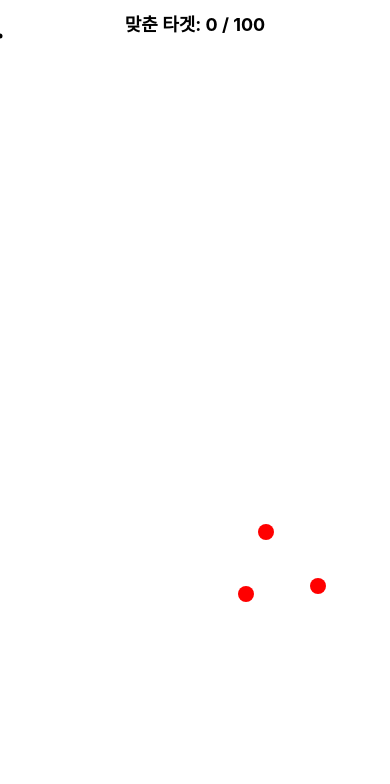
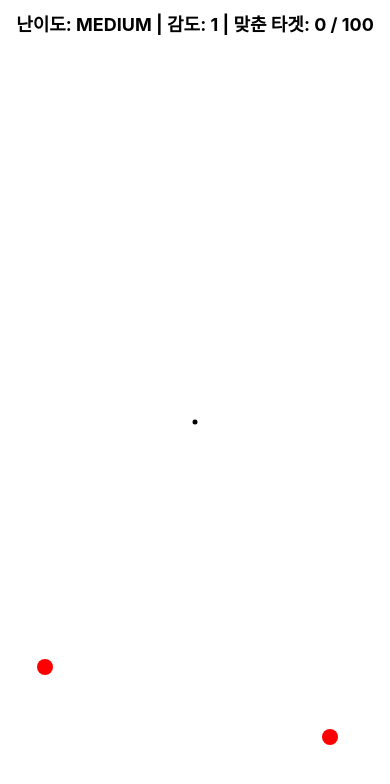
Before and after one commit to jojayeon/Aim_Practice, a React (Create React App) app in the folder aim-practice/: page /game in a window 390 px wide. Shown: the top 784 px of the page. Built offline with nearby package versions, Linux system fonts and the light colour scheme.

Commit message:
:package: 감도 적용

```diff
--- a/aim-practice/src/pages/GamePage.tsx
+++ b/aim-practice/src/pages/GamePage.tsx
@@ -1,6 +1,5 @@
-// src/pages/GamePage.tsx
 import React, { useState, useEffect, useRef } from 'react';
-import { useNavigate } from 'react-router-dom';
+import { useNavigate, useLocation } from 'react-router-dom';
 import TargetItem from '../components/TargetItem';
 import styles from '../styles/GamePage.module.css';
 
@@ -12,71 +11,39 @@ interface Target {
 }
 
 const TOTAL_TARGETS = 100;
-const SENSITIVITY = 3.0; // 감도 2배
 
 const GamePage: React.FC = () => {
   const navigate = useNavigate();
+  const location = useLocation();
+  const playAreaRef = useRef<HTMLDivElement>(null);
   const [targets, setTargets] = useState<Target[]>([]);
   const [hitCount, setHitCount] = useState(0);
+  const spawnedCount = useRef(0);
 
-  const spawnedCount = useRef(0);
-  const playAreaRef = useRef<HTMLDivElement>(null);
-  const aimRef = useRef<HTMLDivElement>(null);
-  const aimPos = useRef({ x: window.innerWidth / 2, y: window.innerHeight / 2 });
+  // 난이도 설정
+  const difficultyLevels = {
+    easy: { interval: 1000, lifetime: 2000, size: 30 },
+    medium: { interval: 700, lifetime: 1400, size: 16 },
+    hard: { interval: 500, lifetime: 1000, size: 12 },
+  } as const;
 
-  const spawnIntervalMs = 700;
-  const lifetimeMs = 1400;
+  type Difficulty = keyof typeof difficultyLevels;
 
-  // Pointer Lock
-  useEffect(() => {
-    const handleMouseMove = (e: MouseEvent) => {
-      if (!aimRef.current) return;
+  // StartPage에서 전달받은 난이도, 감도
+  const { difficulty = 'medium', sensitivity = 1 } = location.state || {};
+  const settings = difficultyLevels[difficulty as Difficulty];
 
-      aimPos.current.x += e.movementX * SENSITIVITY;
-      aimPos.current.y += e.movementY * SENSITIVITY;
+  const spawnIntervalMs = settings.interval;
+  const lifetimeMs = settings.lifetime;
+  const targetSize = settings.size;
 
-      // 화면 경계 제한
-      aimPos.current.x = Math.max(0, Math.min(window.innerWidth, aimPos.current.x));
-      aimPos.current.y = Math.max(0, Math.min(window.innerHeight, aimPos.current.y));
+  // 조준점 위치 상태 (픽셀 단위), 초기 화면 중앙
+  const [aimPos, setAimPos] = useState({
+    x: window.innerWidth / 2,
+    y: window.innerHeight / 2,
+  });
 
-      aimRef.current.style.left = `${aimPos.current.x}px`;
-      aimRef.current.style.top = `${aimPos.current.y}px`;
-    };
-
-    document.addEventListener('mousemove', handleMouseMove);
-    return () => document.removeEventListener('mousemove', handleMouseMove);
-  }, []);
-
-  const requestPointerLock = () => {
-    playAreaRef.current?.requestPointerLock();
-  };
-
-  // 클릭 처리
-  const handleClick = () => {
-    const aimX = aimPos.current.x;
-    const aimY = aimPos.current.y;
-
-    const playArea = playAreaRef.current;
-    if (!playArea) return;
-
-    const rect = playArea.getBoundingClientRect();
-    const width = rect.width;
-    const height = rect.height;
-
-    for (const target of targets) {
-      const targetX = (target.x / 100) * width + rect.left;
-      const targetY = (target.y / 100) * height + rect.top;
-
-      const distance = Math.hypot(targetX - aimX, targetY - aimY);
-      if (distance <= 8.2) {
-        setHitCount((prev) => prev + 1);
-        setTargets((prev) => prev.filter(t => t.id !== target.id));
-        break;
-      }
-    }
-  };
-
-  // 타겟 생성
+  // 타겟 생성 로직
   useEffect(() => {
     const interval = setInterval(() => {
       if (spawnedCount.current >= TOTAL_TARGETS) {
@@ -85,29 +52,84 @@ const GamePage: React.FC = () => {
       }
       const newTarget: Target = {
         id: crypto.randomUUID(),
-        x: Math.random() * 88 + 10,
+        x: Math.random() * 88 + 10, // 플레이 영역 내 적당한 위치
         y: Math.random() * 85 + 10,
         createdAt: Date.now(),
       };
       setTargets((prev) => [...prev, newTarget]);
       spawnedCount.current += 1;
     }, spawnIntervalMs);
+
     return () => clearInterval(interval);
-  }, []);
+  }, [spawnIntervalMs]);
 
-  // 타겟 제거
+  // 타겟 제거 로직
   useEffect(() => {
     const cleanup = setInterval(() => {
       const now = Date.now();
-      setTargets(prev => prev.filter(t => now - t.createdAt < lifetimeMs));
+      setTargets((prev) => prev.filter((t) => now - t.createdAt < lifetimeMs));
     }, 500);
+
     return () => clearInterval(cleanup);
-  }, []);
+  }, [lifetimeMs]);
 
-  // 게임 종료
+  // pointer lock 및 감도 적용 마우스 이동 처리
+  useEffect(() => {
+    const handleMove = (e: MouseEvent) => {
+      setAimPos((pos) => {
+        let newX = pos.x + e.movementX * sensitivity;
+        let newY = pos.y + e.movementY * sensitivity;
+
+        // 화면 밖으로 나가지 않도록 제한
+        newX = Math.min(Math.max(newX, 0), window.innerWidth);
+      newY = Math.min(Math.max(newY, 0), window.innerHeight);
+
+        return { x: newX, y: newY };
+      });
+    };
+
+    const handleClickLock = () => {
+    if (document.pointerLockElement !== playAreaRef.current) {
+      playAreaRef.current?.requestPointerLock();
+    }
+  };
+
+  document.addEventListener('mousemove', handleMove);
+  document.addEventListener('click', handleClickLock);
+  return () => {
+    document.removeEventListener('mousemove', handleMove);
+    document.removeEventListener('click', handleClickLock);
+  };
+}, [sensitivity]);
+
+
+// 클릭 시 타겟 적중 판정
+const handleClick = (e: React.MouseEvent<HTMLDivElement>) => {
+  if (!playAreaRef.current) return;
+
+  const playAreaRect = playAreaRef.current.getBoundingClientRect();
+
+  const clickX = aimPos.x; // 화면 기준 절대 좌표 (window)
+  const clickY = aimPos.y;
+
+  // 타겟과 비교할 때도 절대 좌표 기준으로 계산
+  for (const target of targets) {
+    const targetX = playAreaRect.left + (target.x / 100) * playAreaRect.width;
+    const targetY = playAreaRect.top + (target.y / 100) * playAreaRect.height;
+    const distance = Math.hypot(targetX - clickX, targetY - clickY);
+
+    if (distance <= (targetSize / 2)+0.3) {
+      // 적중 처리
+      setHitCount((prev) => prev + 1);
+      setTargets((prev) => prev.filter((t) => t.id !== target.id));
+      break;
+    }
+  }
+};
+
+  // 게임 종료 조건 체크
   useEffect(() => {
     if (spawnedCount.current === TOTAL_TARGETS && targets.length === 0) {
-      document.exitPointerLock(); // 포인터 잠금 해제
       navigate('/result', { state: { score: hitCount } });
     }
   }, [targets, hitCount, navigate]);
@@ -115,18 +137,28 @@ const GamePage: React.FC = () => {
   return (
     <div className={styles.container} onClick={handleClick}>
       <div className={styles.info}>
-        맞춘 타겟: {hitCount} / {TOTAL_TARGETS}
+        난이도: {difficulty.toUpperCase()} | 감도: {sensitivity} | 맞춘 타겟: {hitCount} / {TOTAL_TARGETS}
       </div>
 
-      <div
-        className={styles.playArea}
-        ref={playAreaRef}
-        onClick={requestPointerLock}
-      >
-        {targets.map(target => (
-          <TargetItem key={target.id} x={target.x} y={target.y} size={16} />
+      <div className={styles.playArea} ref={playAreaRef}>
+        {targets.map((target) => (
+          <TargetItem
+            key={target.id}
+            x={target.x}
+            y={target.y}
+            size={targetSize}
+          />
         ))}
-        <div ref={aimRef} className={styles.aim} />
+        {/* 조준점 위치를 실시간 style로 반영 */}
+        <div
+          className={styles.aim}
+          style={{
+            position: 'fixed',
+            top: aimPos.y,
+            left: aimPos.x,
+            transform: 'translate(-50%, -50%)',
+          }}
+        />
       </div>
     </div>
   );
```
